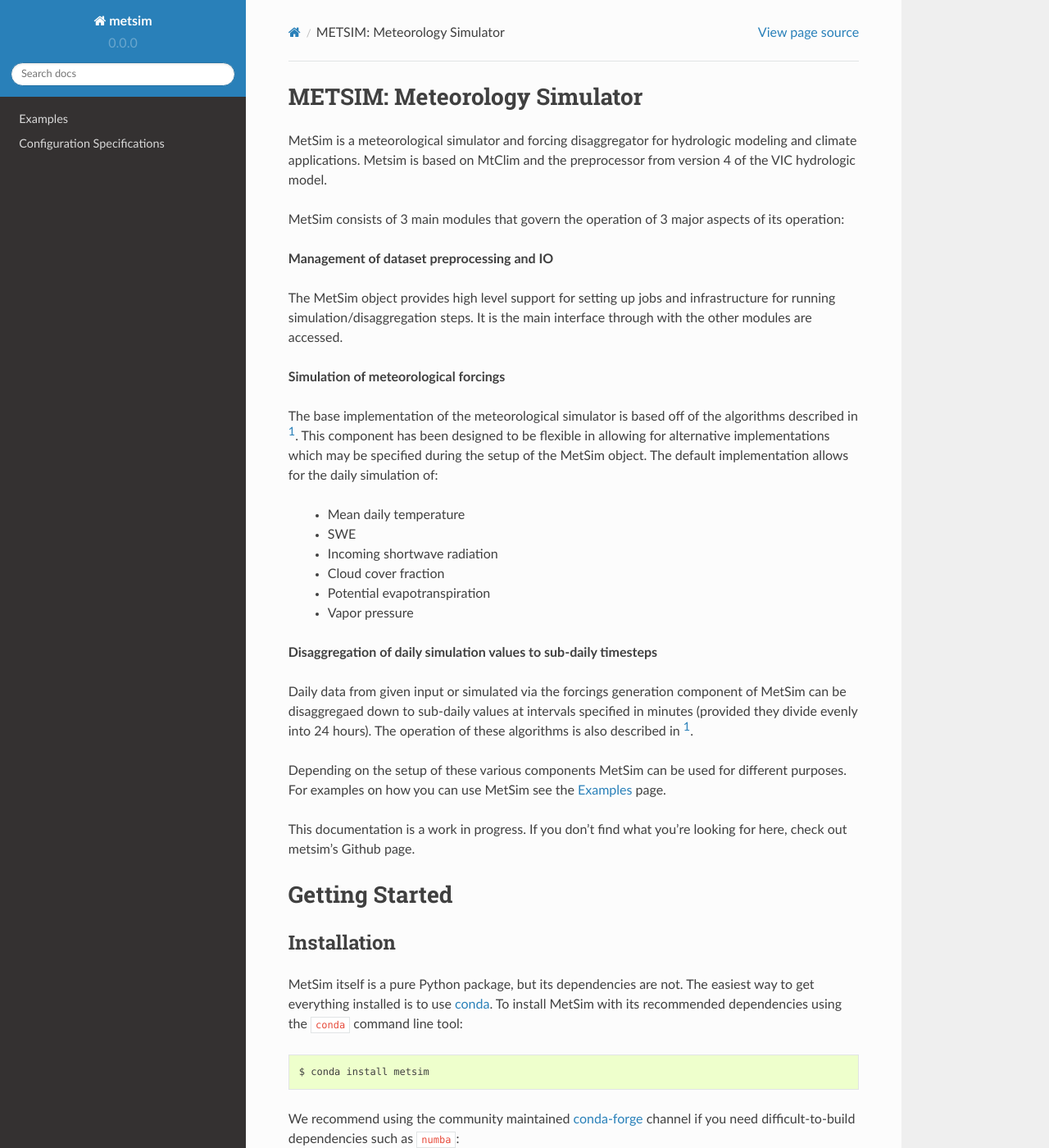
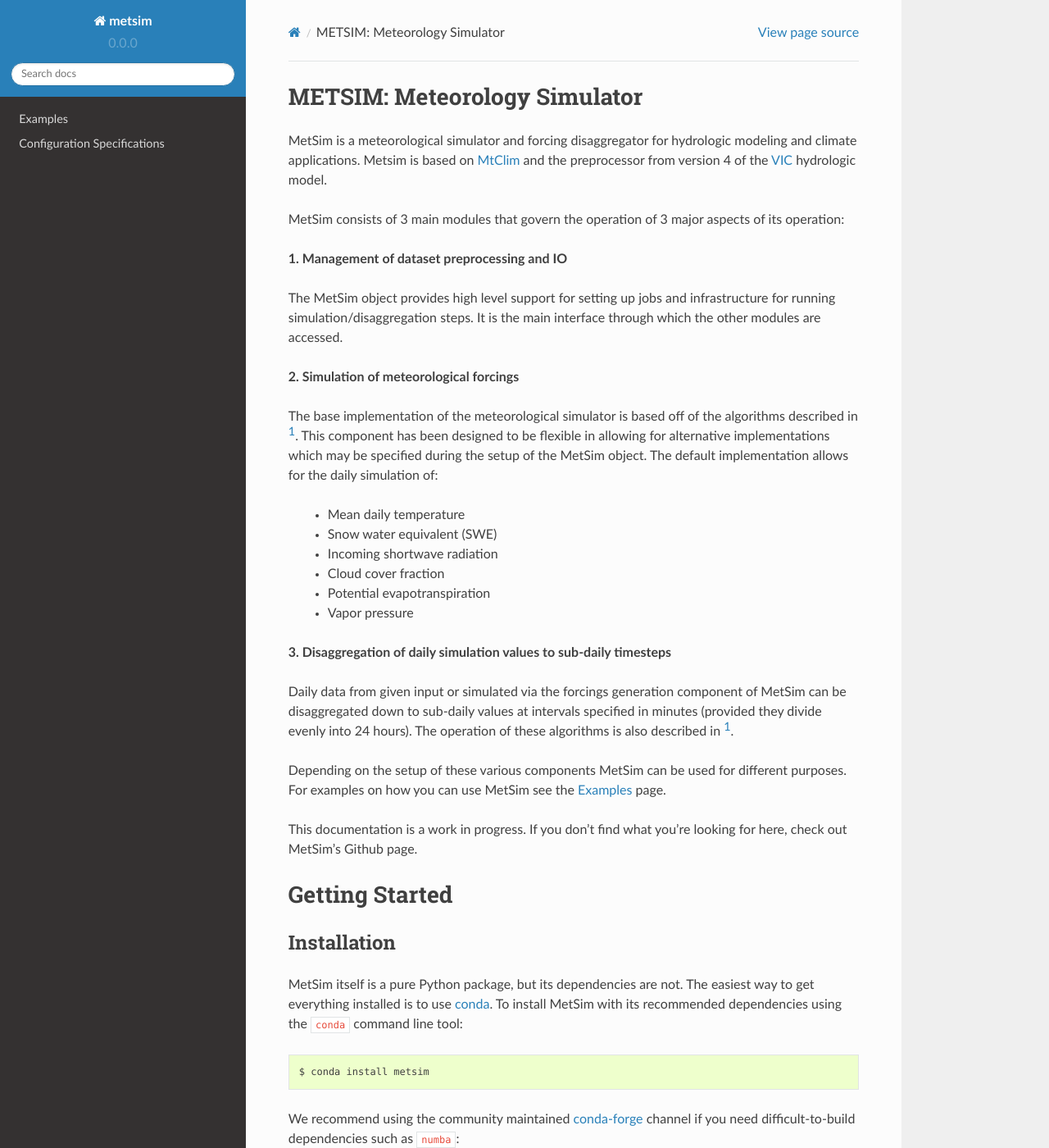
Before and after one commit to UW-Hydro/MetSim, a Sphinx documentation site: the page built from docs/index.rst, in a window 1280 px wide and 1400 px high. Shown: the whole window at 82% size. Built offline with Sphinx 7.4.7 and the Read the Docs theme 2.0.0, drawn with Linux system fonts in a browser that asks for light colours; pages that are not in the unit, such as notebooks, are missing from menus; some of the changed text lies outside the part shown.

Commit message:
Fixing typos, addressing comments.

```diff
--- a/docs/configuration.rst
+++ b/docs/configuration.rst
@@ -28,7 +28,7 @@
 __domain_vars__ for more details.
 
 ``out_dir :: path``: The location to write output to.  If this path doesn't
-exist it will be created.
+exist, it will be created.
 
 ``in_format :: str``: A string representing the type of input files specified in
 the ``forcing`` entry.  Can be one of the following: ``ascii``, ``binary``,
--- a/docs/examples.rst
+++ b/docs/examples.rst
@@ -7,7 +7,7 @@
 ------
 Provided in the source are several examples that can help you to
 get started using using MetSim. They are located in the ``examples``
-directory.  We will look at the ``example_nc.conf`` file.  It's
+directory.  We will look at the ``example_nc.conf`` file.  Its
 contents are:
 
 .. code-block:: ini
@@ -89,7 +89,8 @@
 -----------------------
 Daily values can be output by specifying a ``time_step`` of ``1440`` in the
 configuration file, such as the one shown in the previous section. This will
-prevent MetSim's disaggregation routines from being run.
+prevent MetSim's disaggregation routines from being run, and the results written
+out will be daily values.
 
 Translating formats of daily values
 -----------------------------------
--- a/docs/index.rst
+++ b/docs/index.rst
@@ -10,20 +10,23 @@
 ==================================
 MetSim is a meteorological simulator and forcing disaggregator
 for hydrologic modeling and climate applications.
-Metsim is based on MtClim and the preprocessor from version 4 of the
-VIC hydrologic model.
+Metsim is based on MtClim_ and the preprocessor from version 4 of the
+VIC_ hydrologic model.
+
+.. _MtClim: http://www.ntsg.umt.edu/project/mtclim
+.. _VIC: https://github.com/UW-Hydro/VIC
 
 MetSim consists of 3 main modules that govern the operation of 3
 major aspects of its operation:
 
-**Management of dataset preprocessing and IO**
+**1. Management of dataset preprocessing and IO**
 
 The MetSim object provides high level support for setting up jobs
 and infrastructure for running simulation/disaggregation
-steps. It is the main interface through with the other modules
+steps. It is the main interface through which the other modules
 are accessed.
 
-**Simulation of meteorological forcings**
+**2. Simulation of meteorological forcings**
 
 The base implementation of the meteorological simulator is
 based off of the algorithms described in [1]_. This component
@@ -33,16 +36,16 @@
 daily simulation of:
 
  * Mean daily temperature
- * SWE
+ * Snow water equivalent (SWE)
  * Incoming shortwave radiation
  * Cloud cover fraction
  * Potential evapotranspiration
  * Vapor pressure
 
-**Disaggregation of daily simulation values to sub-daily timesteps**
+**3. Disaggregation of daily simulation values to sub-daily timesteps**
 
 Daily data from given input or simulated via the forcings generation
-component of MetSim can be disaggregaed down to sub-daily values at
+component of MetSim can be disaggregated down to sub-daily values at
 intervals specified in minutes (provided they divide evenly into 24
 hours).  The operation of these algorithms is also described in [1]_.
 
@@ -52,7 +55,7 @@
 see the :ref:`examples` page.
 
 This documentation is a work in progress.
-If you don't find what you're looking for here, check out metsim's Github page.
+If you don't find what you're looking for here, check out MetSim's Github page.
 
 Getting Started
 ===============
@@ -88,11 +91,11 @@
 
 
 If you don't use conda, be sure you have the required dependencies (numba and
-xarray) installed first. Then, install metsim with pip::
+xarray) installed first. Then, install MetSim with pip::
 
     $ pip install metsim
 
-To run the test suite after installing metsim, install
+To run the test suite after installing MetSim, install
 `py.test <https://pytest.org>`__ (``pip install pytest``) and run
 ``py.test --verbose``.
 
```
Also changed, not shown: other parts of docs/configuration.rst (+1 -1 lines), README.md (+13 -14 lines).
